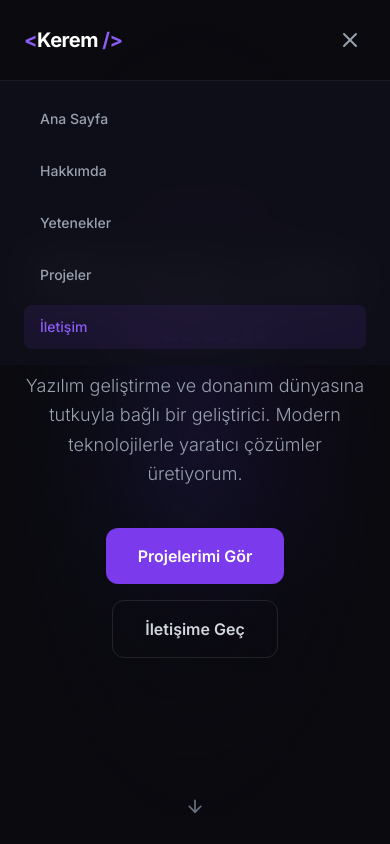
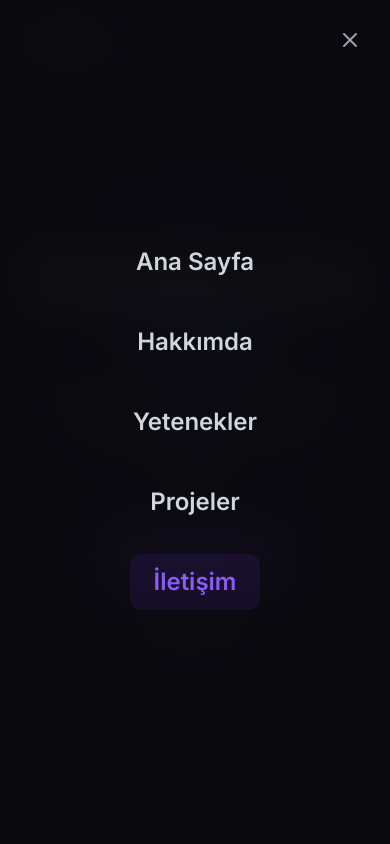
Before and after one commit to loxiwwxd/Portfolyo, a React (Vite) app: page / in a window 390 px wide. Both pictures are taken after a click on the button "Menü". Shown: the top 844 px of the page. Built offline with nearby package versions, Linux system fonts and the light colour scheme.

Commit message:
fix: mobil navbar ve overflow sorunlari tamamen duzeltildi - fullscreen menu, touch-action, overflow-hidden

```diff
--- a/src/App.jsx
+++ b/src/App.jsx
@@ -16,7 +16,7 @@ function SectionDivider() {
 
 export default function App() {
   return (
-    <div className="min-h-screen bg-dark-900 relative">
+    <div className="min-h-screen bg-dark-900 relative overflow-x-hidden w-full">
       <div className="fixed inset-0 pointer-events-none opacity-[0.015]" style={{
         backgroundImage: "radial-gradient(circle at 1px 1px, white 1px, transparent 0)",
         backgroundSize: "40px 40px"
--- a/src/components/Hero.jsx
+++ b/src/components/Hero.jsx
@@ -7,10 +7,10 @@ export default function Hero() {
       id="hero"
       className="relative min-h-screen flex items-center justify-center overflow-hidden"
     >
-      <div className="absolute inset-0">
-        <div className="absolute top-1/4 left-1/4 w-96 h-96 bg-accent-400/8 rounded-full blur-3xl animate-pulse" />
-        <div className="absolute bottom-1/4 right-1/4 w-80 h-80 bg-electric-400/6 rounded-full blur-3xl animate-pulse [animation-delay:2s]" />
-        <div className="absolute top-1/2 left-1/2 -translate-x-1/2 -translate-y-1/2 w-[600px] h-[600px] bg-accent-400/3 rounded-full blur-[120px]" />
+      <div className="absolute inset-0 overflow-hidden">
+        <div className="absolute top-1/4 left-1/4 w-64 md:w-96 h-64 md:h-96 bg-accent-400/8 rounded-full blur-3xl animate-pulse" />
+        <div className="absolute bottom-1/4 right-1/4 w-48 md:w-80 h-48 md:h-80 bg-electric-400/6 rounded-full blur-3xl animate-pulse [animation-delay:2s]" />
+        <div className="absolute top-1/2 left-1/2 -translate-x-1/2 -translate-y-1/2 w-[300px] md:w-[600px] h-[300px] md:h-[600px] bg-accent-400/3 rounded-full blur-[120px]" />
       </div>
 
       <div className="absolute inset-0 bg-[radial-gradient(ellipse_at_center,transparent_0%,var(--color-dark-900)_70%)]" />
@@ -62,6 +62,7 @@ export default function Hero() {
               document.querySelector("#projects")?.scrollIntoView({ behavior: "smooth" })
             }}
             className="group relative px-8 py-4 bg-accent-400 text-white font-semibold rounded-xl overflow-hidden transition-all duration-300 hover:shadow-lg hover:shadow-accent-400/25 hover:scale-105 active:scale-95"
+            style={{ touchAction: "manipulation" }}
           >
             <div className="absolute inset-0 bg-gradient-to-r from-accent-400 to-accent-500 opacity-0 group-hover:opacity-100 transition-opacity duration-300" />
             <span className="relative">Projelerimi Gör</span>
@@ -73,6 +74,7 @@ export default function Hero() {
               document.querySelector("#contact")?.scrollIntoView({ behavior: "smooth" })
             }}
             className="px-8 py-4 border border-white/10 text-gray-300 font-semibold rounded-xl hover:border-accent-400/30 hover:text-white hover:bg-white/5 transition-all duration-300 hover:scale-105 active:scale-95"
+            style={{ touchAction: "manipulation" }}
           >
             İletişime Geç
           </a>
--- a/src/components/Navbar.jsx
+++ b/src/components/Navbar.jsx
@@ -1,4 +1,4 @@
-import { useState, useEffect, useRef, useCallback } from "react"
+import { useState, useEffect } from "react"
 import { motion, AnimatePresence } from "framer-motion"
 import { Menu, X } from "lucide-react"
 import { navLinks } from "../data"
@@ -7,7 +7,6 @@ export default function Navbar() {
   const [isOpen, setIsOpen] = useState(false)
   const [scrolled, setScrolled] = useState(false)
   const [activeSection, setActiveSection] = useState("hero")
-  const touchedRef = useRef(false)
 
   useEffect(() => {
     const handleScroll = () => {
@@ -31,60 +30,32 @@ export default function Navbar() {
     return () => window.removeEventListener("scroll", handleScroll)
   }, [])
 
-  const navigateTo = useCallback((href) => {
+  useEffect(() => {
+    if (isOpen) {
+      document.body.style.overflow = "hidden"
+    } else {
+      document.body.style.overflow = ""
+    }
+    return () => {
+      document.body.style.overflow = ""
+    }
+  }, [isOpen])
+
+  const scrollTo = (href) => {
     setIsOpen(false)
     setActiveSection(href.replace("#", ""))
-    const el = document.querySelector(href)
-    if (el) {
-      setTimeout(() => {
-        el.scrollIntoView({ behavior: "smooth" })
-      }, 100)
-    }
-  }, [])
-
-  const handleLinkClick = useCallback((e, href) => {
-    e.preventDefault()
-    if (touchedRef.current) {
-      touchedRef.current = false
-      return
-    }
-    navigateTo(href)
-  }, [navigateTo])
-
-  const handleLinkTouch = useCallback((e, href) => {
-    e.preventDefault()
-    touchedRef.current = true
-    navigateTo(href)
-  }, [navigateTo])
-
-  const toggleMenu = useCallback(() => {
-    setIsOpen((prev) => !prev)
-  }, [])
-
-  const handleToggleClick = useCallback((e) => {
-    e.preventDefault()
-    e.stopPropagation()
-    if (touchedRef.current) {
-      touchedRef.current = false
-      return
-    }
-    toggleMenu()
-  }, [toggleMenu])
-
-  const handleToggleTouch = useCallback((e) => {
-    e.preventDefault()
-    e.stopPropagation()
-    touchedRef.current = true
-    toggleMenu()
-  }, [toggleMenu])
-
-  const touchStyle = { touchAction: "manipulation", WebkitTapHighlightColor: "transparent" }
+    setTimeout(() => {
+      const el = document.querySelector(href)
+      if (el) el.scrollIntoView({ behavior: "smooth" })
+    }, 150)
+  }
 
   return (
     <motion.nav
       initial={{ y: -100 }}
       animate={{ y: 0 }}
       transition={{ duration: 0.6, ease: "easeOut" }}
+      style={{ touchAction: "manipulation" }}
       className={`fixed top-0 left-0 right-0 z-50 transition-all duration-500 ${
         scrolled
           ? "bg-dark-900/80 backdrop-blur-xl shadow-lg shadow-black/30"
@@ -92,26 +63,29 @@ export default function Navbar() {
       }`}
     >
       <div className="max-w-6xl mx-auto px-6 py-4 flex items-center justify-between">
-        <motion.a
+        <a
           href="#hero"
-          onClick={(e) => handleLinkClick(e, "#hero")}
-          onTouchEnd={(e) => handleLinkTouch(e, "#hero")}
-          className="text-xl font-bold tracking-tight cursor-pointer select-none"
-          style={touchStyle}
-          whileHover={{ scale: 1.05 }}
-          whileTap={{ scale: 0.95 }}
+          onClick={(e) => {
+            e.preventDefault()
+            scrollTo("#hero")
+          }}
+          className="text-xl font-bold tracking-tight select-none"
+          style={{ touchAction: "manipulation" }}
         >
           <span className="text-accent-500">{"<"}</span>
           <span className="text-white">Kerem</span>
           <span className="text-accent-500">{" />"}</span>
-        </motion.a>
+        </a>
 
         <div className="hidden md:flex items-center gap-1">
           {navLinks.map((link) => (
             <a
               key={link.href}
               href={link.href}
-              onClick={(e) => handleLinkClick(e, link.href)}
+              onClick={(e) => {
+                e.preventDefault()
+                scrollTo(link.href)
+              }}
               className={`relative px-4 py-2 text-sm font-medium rounded-lg transition-colors duration-300 ${
                 activeSection === link.href.replace("#", "")
                   ? "text-accent-500"
@@ -132,10 +106,9 @@ export default function Navbar() {
 
         <button
           type="button"
-          onClick={handleToggleClick}
-          onTouchEnd={handleToggleTouch}
-          className="md:hidden text-gray-400 hover:text-white transition-colors p-3 -mr-2 cursor-pointer select-none"
-          style={touchStyle}
+          onClick={() => setIsOpen(!isOpen)}
+          className="md:hidden text-gray-400 hover:text-white transition-colors p-3 -mr-2 select-none relative z-50"
+          style={{ touchAction: "manipulation", WebkitTapHighlightColor: "transparent" }}
           aria-label="Menü"
         >
           {isOpen ? <X size={24} /> : <Menu size={24} />}
@@ -145,27 +118,30 @@ export default function Navbar() {
       <AnimatePresence>
         {isOpen && (
           <motion.div
-            initial={{ opacity: 0, height: 0 }}
-            animate={{ opacity: 1, height: "auto" }}
-            exit={{ opacity: 0, height: 0 }}
-            transition={{ duration: 0.3 }}
-            className="md:hidden bg-dark-800/95 backdrop-blur-xl border-t border-white/5 overflow-hidden"
+            initial={{ opacity: 0 }}
+            animate={{ opacity: 1 }}
+            exit={{ opacity: 0 }}
+            transition={{ duration: 0.2 }}
+            className="md:hidden fixed inset-0 top-0 left-0 w-full h-full bg-dark-900/95 backdrop-blur-xl z-40 overflow-hidden"
+            style={{ touchAction: "manipulation" }}
           >
-            <div className="px-6 py-4 flex flex-col gap-2">
+            <div className="flex flex-col items-center justify-center h-full gap-6 px-8">
               {navLinks.map((link, i) => (
                 <motion.a
                   key={link.href}
                   href={link.href}
-                  onClick={(e) => handleLinkClick(e, link.href)}
-                  onTouchEnd={(e) => handleLinkTouch(e, link.href)}
-                  initial={{ opacity: 0, x: -20 }}
-                  animate={{ opacity: 1, x: 0 }}
-                  transition={{ delay: i * 0.05 }}
-                  style={touchStyle}
-                  className={`px-4 py-3 rounded-lg text-sm font-medium transition-colors cursor-pointer select-none ${
+                  onClick={(e) => {
+                    e.preventDefault()
+                    scrollTo(link.href)
+                  }}
+                  initial={{ opacity: 0, y: 20 }}
+                  animate={{ opacity: 1, y: 0 }}
+                  transition={{ delay: i * 0.08 }}
+                  style={{ touchAction: "manipulation", WebkitTapHighlightColor: "transparent" }}
+                  className={`text-2xl font-semibold py-3 px-6 rounded-xl select-none transition-colors duration-300 ${
                     activeSection === link.href.replace("#", "")
                       ? "text-accent-500 bg-accent-400/10"
-                      : "text-gray-400 hover:text-white hover:bg-white/5"
+                      : "text-gray-300 active:text-accent-500 active:bg-accent-400/5"
                   }`}
                 >
                   {link.label}
--- a/src/index.css
+++ b/src/index.css
@@ -25,6 +25,8 @@ html {
   scroll-behavior: smooth;
   scrollbar-width: thin;
   scrollbar-color: var(--color-accent-400) var(--color-dark-800);
+  overflow-x: hidden;
+  max-width: 100vw;
 }
 
 body {
@@ -32,6 +34,17 @@ body {
   background-color: var(--color-dark-900);
   color: #e2e8f0;
   overflow-x: hidden;
+  max-width: 100vw;
+  -webkit-overflow-scrolling: touch;
+}
+
+*, *::before, *::after {
+  touch-action: manipulation;
+}
+
+a, button {
+  touch-action: manipulation;
+  -webkit-tap-highlight-color: transparent;
 }
 
 ::-webkit-scrollbar {
```
